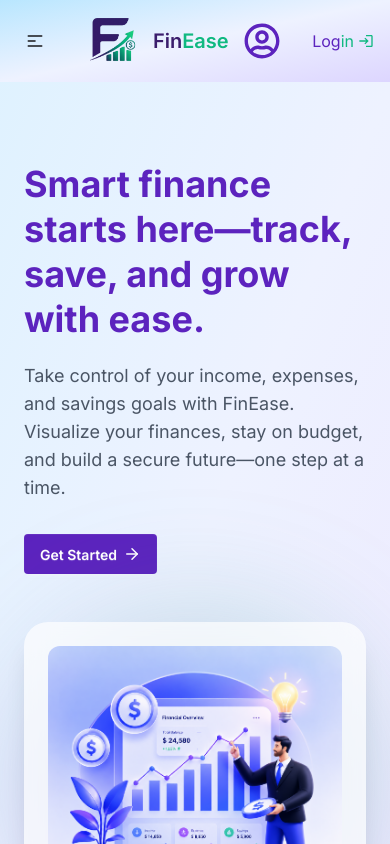
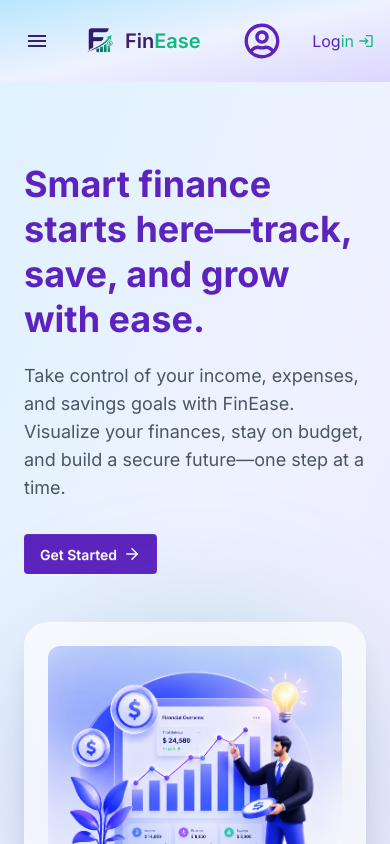
Before and after one commit to MdKhairulHassan/as-project-10-client-side, a React (Vite) app: page / in a window 390 px wide. Shown: the top 844 px of the page. Built offline with nearby package versions, Linux system fonts and the light colour scheme; no server answers.

Commit message:
navbar responsive

```diff
--- a/src/components/Navbar/Navbar.jsx
+++ b/src/components/Navbar/Navbar.jsx
@@ -2,7 +2,7 @@ import { BsBarChartLineFill } from 'react-icons/bs';
 import { ImProfile } from 'react-icons/im';
 import { NavLink } from 'react-router';
 import Logo from '../../assets/Logo.png';
-import { IoMdAddCircleOutline } from 'react-icons/io';
+import { IoMdAddCircleOutline, IoMdMenu } from 'react-icons/io';
 import { RiHome4Line } from 'react-icons/ri';
 // import { use } from 'react';
 // import { AuthContext } from '../../provider/AuthProvider';
@@ -132,7 +132,7 @@ const Navbar = () => {
           </span>
         </button> */}
 
-        <label className="flex cursor-pointer gap-2 ml-10 hover:bg-[#c09cff86]">
+        <label className="flex cursor-pointer gap-2 ml-10 hover:bg-[#c09cff86] sm:ml-0 sm:justify-center max-sm:ml-0 max-sm:justify-center">
           <MdLightMode
             className={`text-lg ${theme === 'light' ? 'text-yellow-500' : 'text-primary'}`}
           />
@@ -173,26 +173,13 @@ const Navbar = () => {
               htmlFor="navbar-1-toggle"
               className="btn btn-ghost lg:hidden"
             >
-              <svg
-                xmlns="http://www.w3.org/2000/svg"
-                className="h-5 w-5"
-                fill="none"
-                viewBox="0 0 24 24"
-                stroke="currentColor"
-              >
-                <path
-                  strokeLinecap="round"
-                  strokeLinejoin="round"
-                  strokeWidth="2"
-                  d="M4 6h16M4 12h8m-8 6h16"
-                />
-              </svg>
+              <IoMdMenu className="text-[#3B1E6D] sm:text-4xl max-sm:text-2xl" />
             </label>
             <NavLink
               to={'/'}
               className="btn btn-ghost text-xl hover:bg-[#c09cff86] px-3 py-8 rounded-2xl"
             >
-              <img src={Logo} alt="Logo" className="w-18" />
+              <img src={Logo} alt="Logo" className="w-18 sm:w-14 max-sm:w-10" />
               <div className="flex">
                 <span className="text-[#3B1E6D]">Fin</span>
                 <span className="text-[#10B981]">Ease</span>
@@ -247,8 +234,8 @@ const Navbar = () => {
           </div>
         </div>
 
-        <div className="collapse-content lg:hidden z-1">
-          <ul className="menu">{links}</ul>
+        <div className="collapse-content lg:hidden z-1 md:flex sm:flex sm:justify-center">
+          <ul className="menu sm:gap-y-5 sm:w-full max-sm:w-full">{links}</ul>
         </div>
       </div>
     </div>
```
